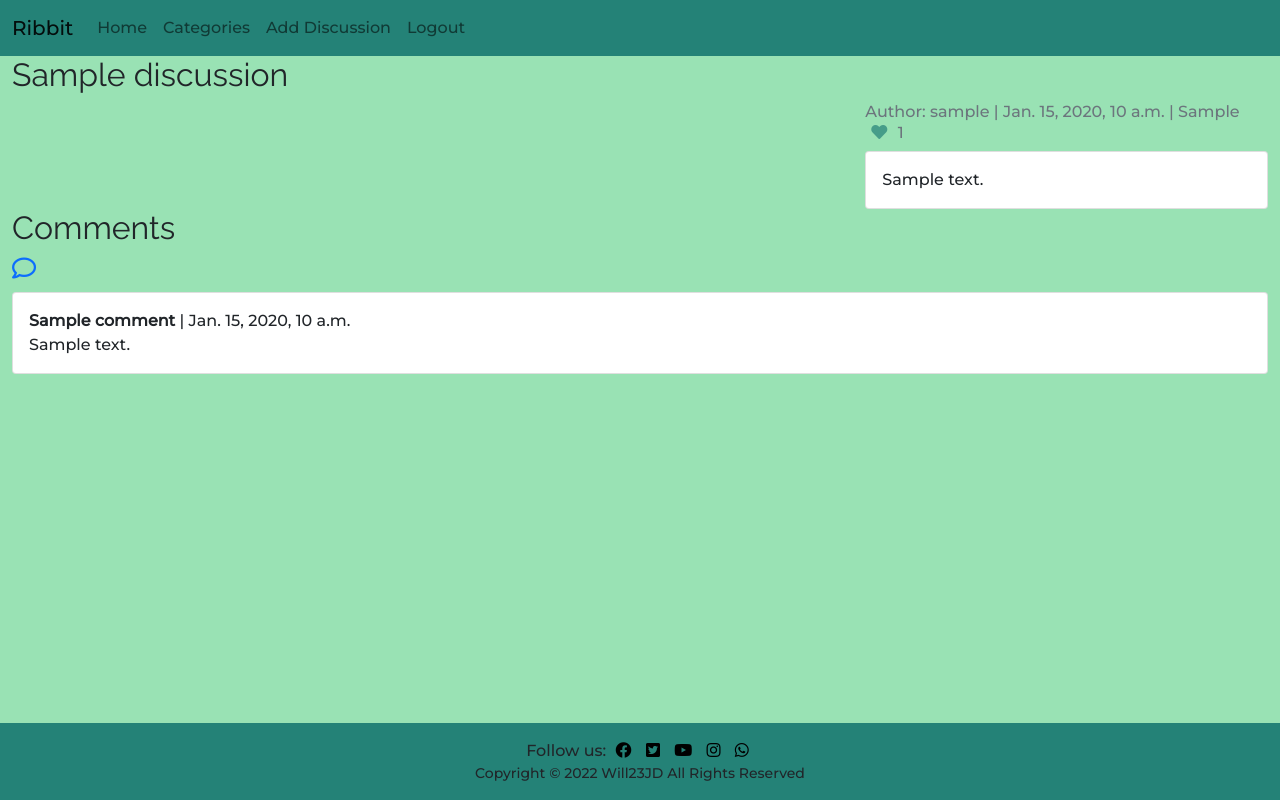
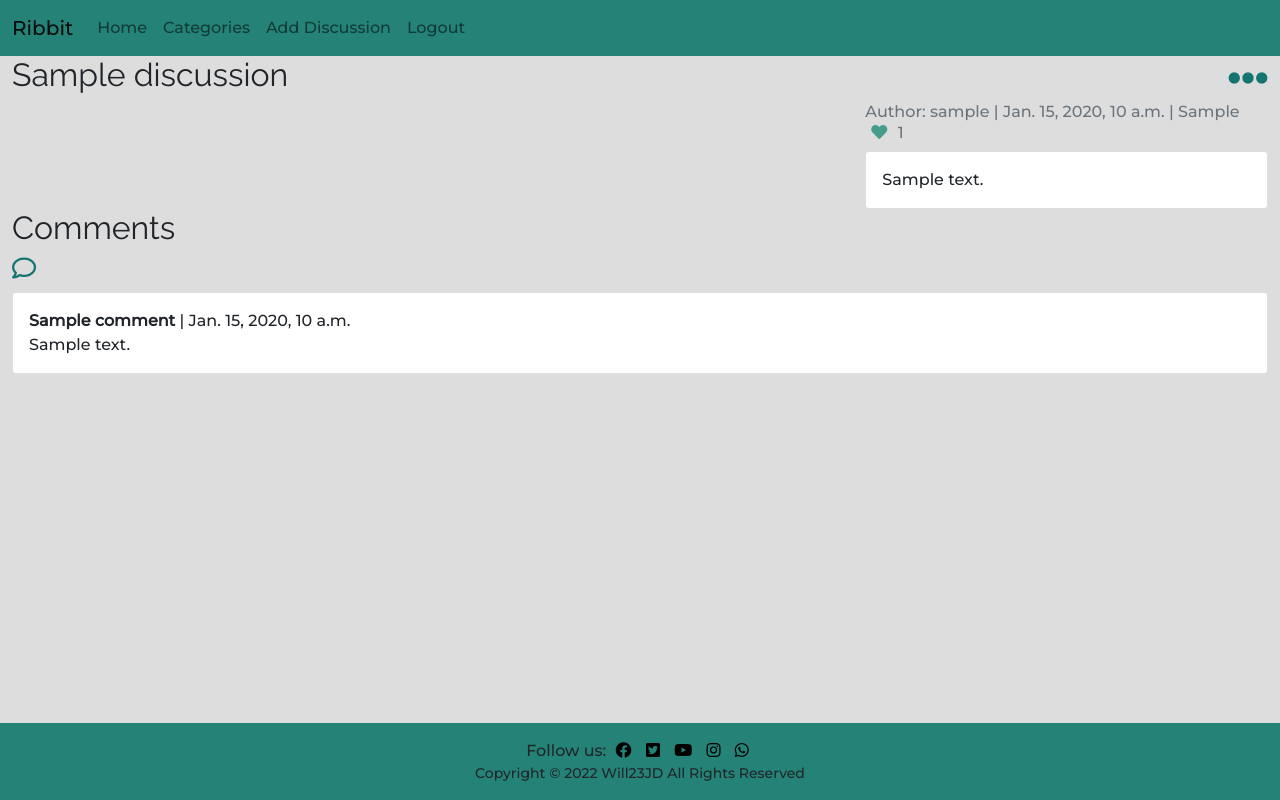
Before and after one commit to Code-Institute-Submissions/will23JD-Ribbit_SepResub, a Django app: page /discussion/1/ in a window 1280 px wide. Run offline with Django 3.2, Linux system fonts and the light colour scheme; a user stored in the database is signed in; tables that the repository leaves empty hold one stand-in row (values such as "Sample post").

Commit message:
add edit discussion page

```diff
--- a/discussion/urls.py
+++ b/discussion/urls.py
@@ -10,5 +10,6 @@ urlpatterns = [
     path('category/<str:cats>/', views.DiscussionCats, name='catsview'),
     path('discussion/<int:pk>/comments/', views.Comments.as_view(), name='comments'),
     path('category_list/', views.DiscussionCatsList, name='listCat'),
+    path('discussion/edit/<int:pk>/', views.Edit.as_view(), name='editDis'),
 
 ]
--- a/discussion/views.py
+++ b/discussion/views.py
@@ -76,3 +76,9 @@ class Comments(generic.CreateView):
         return super().form_valid(form)
 
     success_url = reverse_lazy('home')
+
+
+class Edit(generic.UpdateView):
+    model = discussion
+    form_class = DiscussionForm
+    template_name = 'edit_discussion.html'
--- a/static/css/style.css
+++ b/static/css/style.css
@@ -11,7 +11,7 @@
 }
 
 body {
-    background-color: #99E2b4;
+    background-color: #dddddd;
 }
 
 /* Text stlye */
@@ -40,7 +40,7 @@ h1, h2, h3, h4 {
 /* index.html */
 
 .img {
-    height: 200px;
+    height: 300px;
     object-fit: cover;
 }
 
@@ -82,3 +82,12 @@ h1, h2, h3, h4 {
     background: transparent;
     border: none;
 }
+
+/* Bootstrap */
+
+.hstack {
+    display: flex;
+    flex-direction: row;
+    align-items: center;
+    align-self: stretch;
+  }
--- a/templates/discussion_open.html
+++ b/templates/discussion_open.html
@@ -3,7 +3,20 @@
 {% block content %}
 <div class="container-fluid">
     <div class="row">
-        <h2>{{ discussion.title }}</h2>
+        <div class="hstack gap-3">
+            <h2>{{ discussion.title }}</h2>
+                {% if user.id == discussion.author.id %}
+                <div class="dropdown ms-auto">
+                    <a class="link" href="#" role="button" id="dropdownMenuLink" data-bs-toggle="dropdown" aria-expanded="false">
+                        <i class="fas fa-ellipsis-h fs-1"></i>
+                    </a>
+                    <ul class="dropdown-menu" aria-labelledby="dropdownMenuLink">
+                        <li><a class="dropdown-item link" href="{% url 'editDis' discussion.pk %}">Edit</a></li>
+                        <li><a class="dropdown-item" href="#">Another action</a></li>
+                    </ul>
+                </div>
+                {% endif %}
+          </div>
         <div class="d-none d-lg-block col-8">
             {% if "placeholder" in discussion.featured_image.url %}
             <img src="https://codeinstitute.s3.amazonaws.com/fullstack/blog/default.jpg" width="100%">
@@ -39,7 +52,7 @@
         </div>
         <div class="col-12">
             <h2>Comments</h2>
-            <h4><a href="{% url 'comments' discussion.pk %}"><i class="far fa-comment"></i></a></h4>
+            <h4><a href="{% url 'comments' discussion.pk %}"><i class="far fa-comment link"></i></a></h4>
             {% for comment in discussion.comments.all %}
             <div class="card mb-2">
                 <div class="card-body">
```
Also changed, not shown: templates/edit_discussion.html (added, +29 -0 lines), templates/index.html (+18 -4 lines), README.md.
